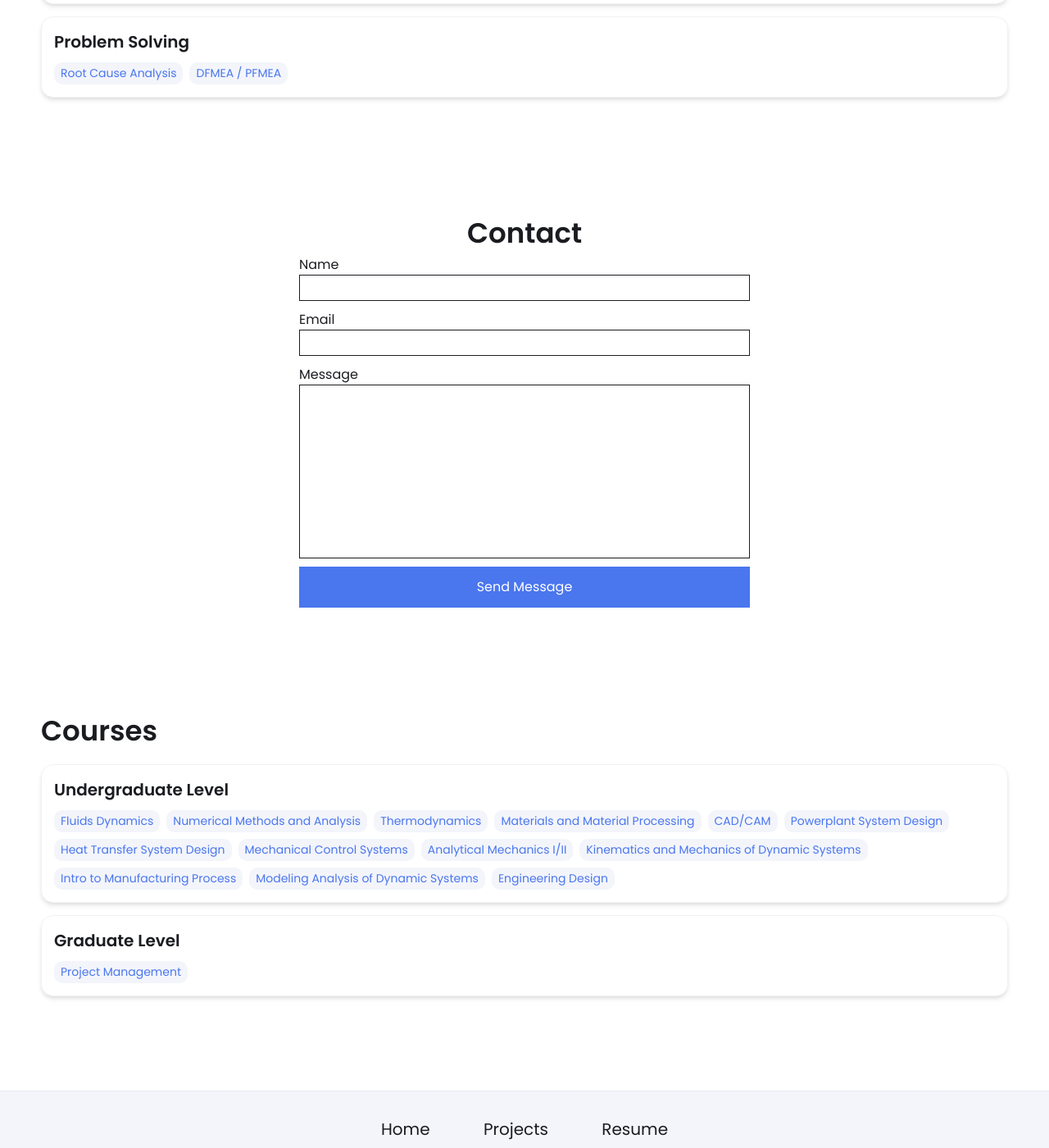
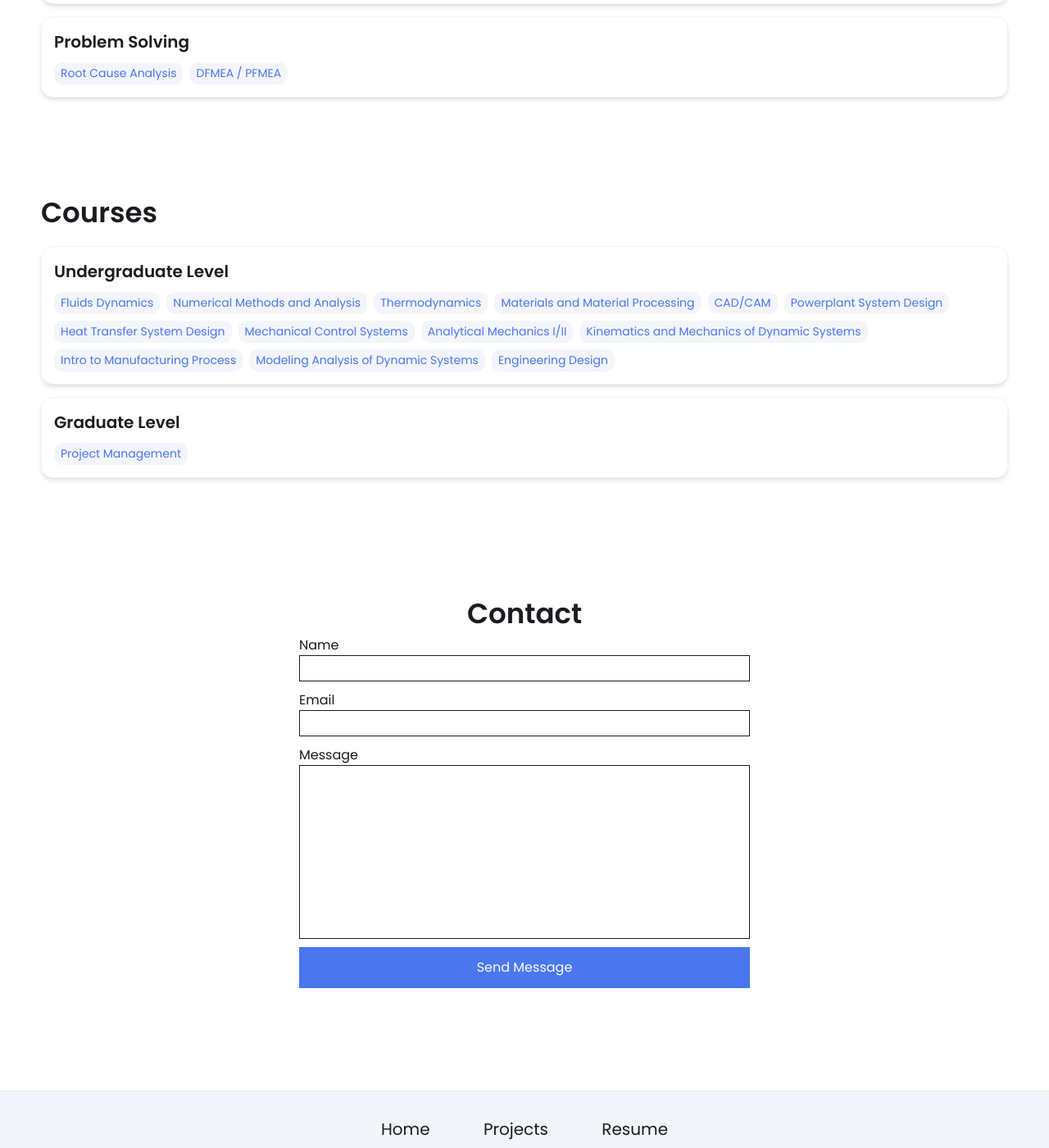
Before and after one commit to omonchav/omonchav.github.io, a Jekyll site: the page built from index.html, in a window 1280 px wide and 1400 px high, scrolled down 3370 px. Shown: the whole window at 82% size. Built offline with Jekyll 4.4.1, drawn with Linux system fonts in a browser that asks for light colours; part of the change alters nothing that is shown.

```diff
--- a/index.html
+++ b/index.html
@@ -17,5 +17,5 @@ layout: wrapper
 </div>
 {% include projects.html%}
 {% include skills.html%}
+{% include courses.html%}
 {% include contact.html%}
-{% include courses.html%}
```
